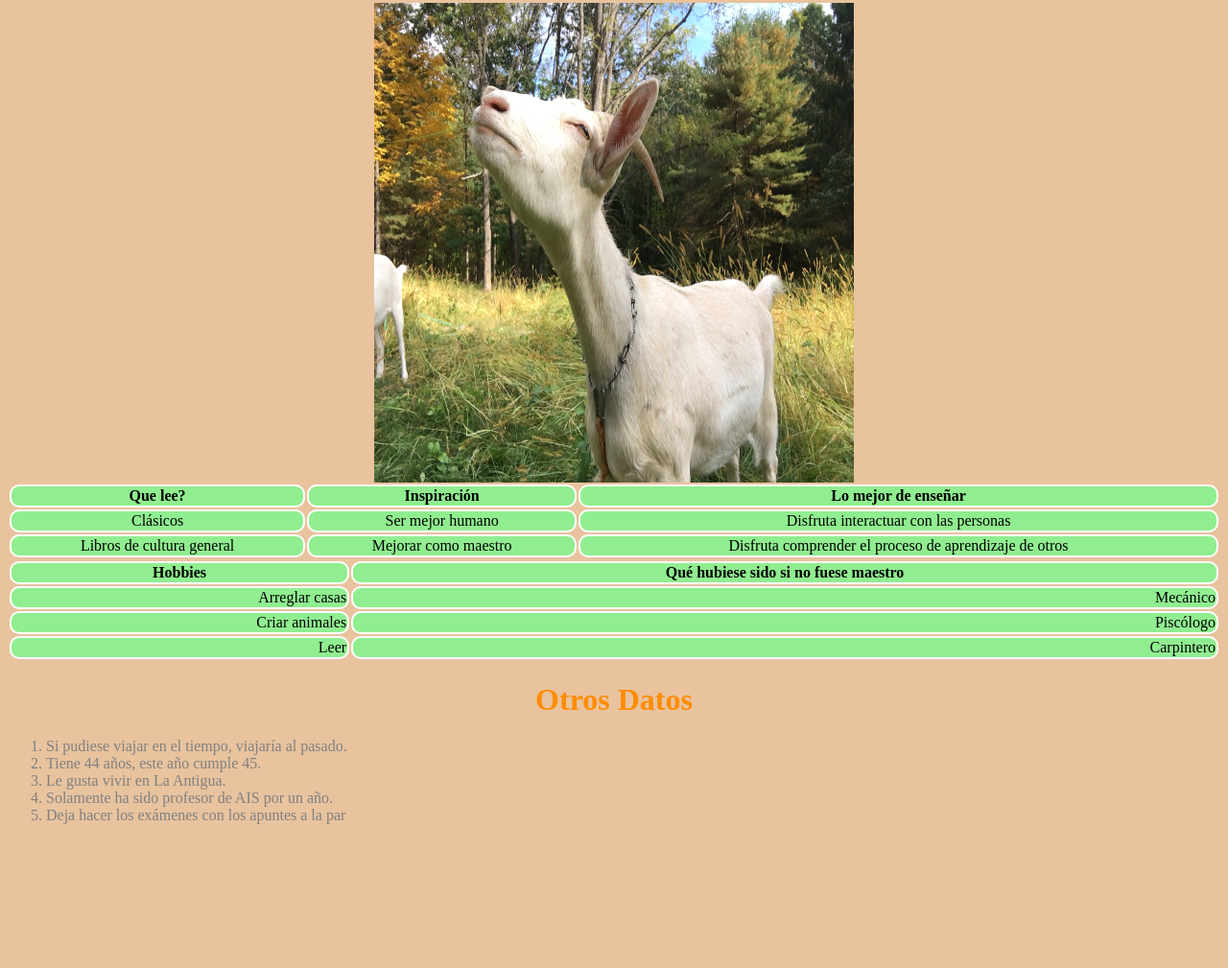
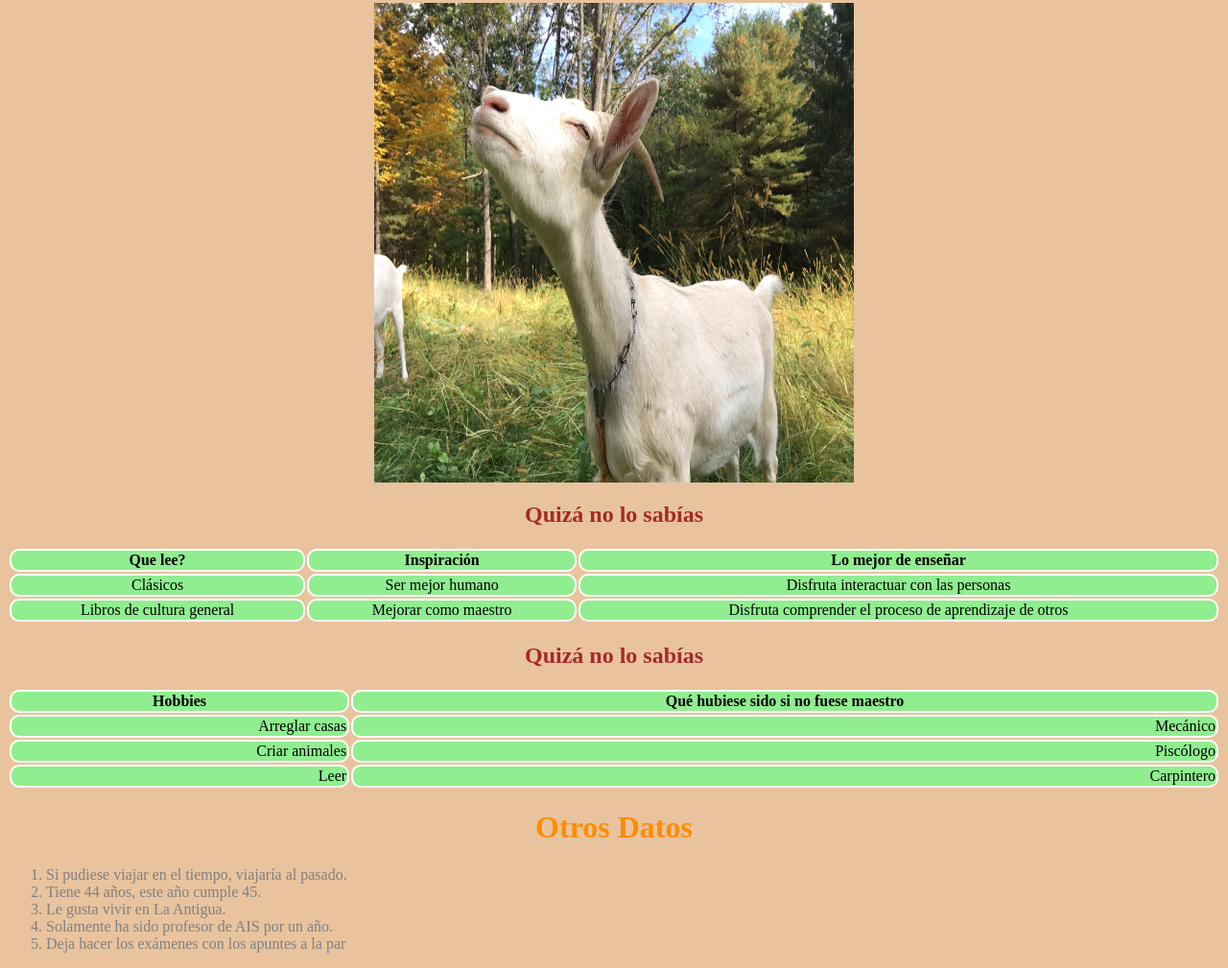
Before and after one commit to CeciAH/BiografiaAIS, a plain HTML site: page index.html in a window 1280 px wide. Shown: the part 1146-2155 px from the top of the page at 96% size. Before the commit the page ends 2021 px from the top, so only its background shows below. Drawn offline with Linux system fonts and the light colour scheme.

Commit message:
Update index.html

```diff
--- a/index.html
+++ b/index.html
@@ -41,7 +41,7 @@ th, td {
 
 
       <img src="1.JPG"style="width:500px;height:500px;">
-
+<h2> Quizá no lo sabías </h2>
 <table style="width:100%">
   <tr>
     <th>Que lee?</th>
@@ -60,6 +60,7 @@ th, td {
     <td>Disfruta comprender el proceso de aprendizaje de otros</td>
   </tr>
 </table>
+ <h2> Quizá no lo sabías </h2>
 <table style="width:100%">
   <tr>
     <th>Hobbies</th>
```
